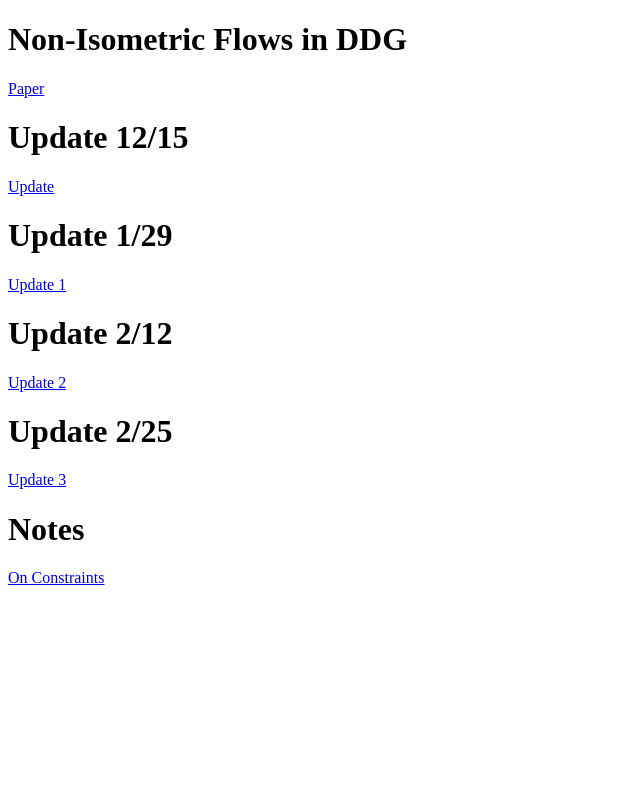
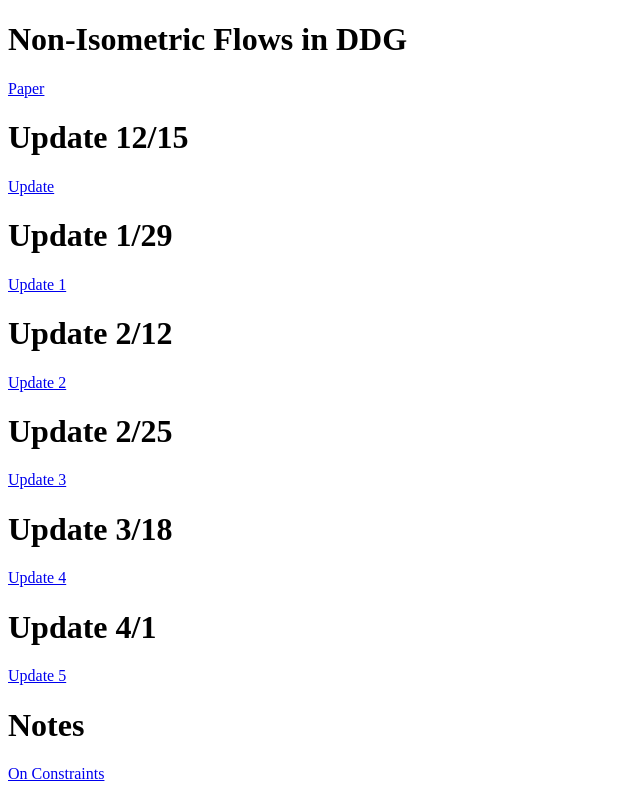
Before and after one commit to Dahoas/DDGFlows, a plain HTML site: page index.html in a window 1280 px wide. Shown: the whole page, without its empty margins (0-640 px from the left). Drawn offline with Linux system fonts and the light colour scheme.

Commit message:
Update index.html

```diff
--- a/index.html
+++ b/index.html
@@ -23,6 +23,15 @@
 
   <a href="  https://github.com/Dahoas/DDGFlows/blob/master/Update4.pdf">Update 3</a>
 
+ <h1>Update 3/18</h1>
+
+  <a href="https://github.com/Dahoas/DDGFlows/blob/master/Update2.pdf">Update 4</a>
+
+  <h1>Update 4/1</h1>
+
+  <a href="https://github.com/Dahoas/DDGFlows/blob/master/Update2.pdf">Update 5</a>
+
+
 <h1>Notes</h1>
 
     <a href="https://github.com/Dahoas/DDGFlows/blob/master/On_Constraints.pdf">On Constraints</a>
```
